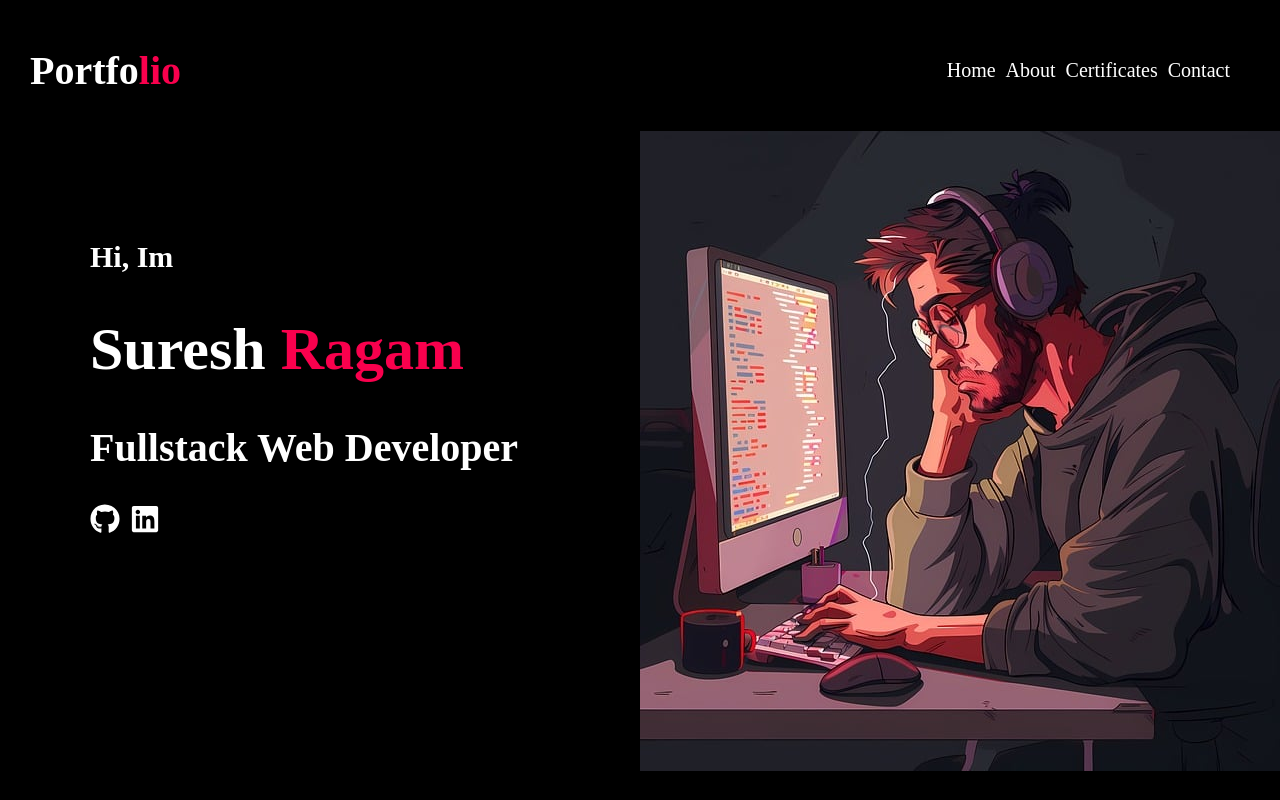
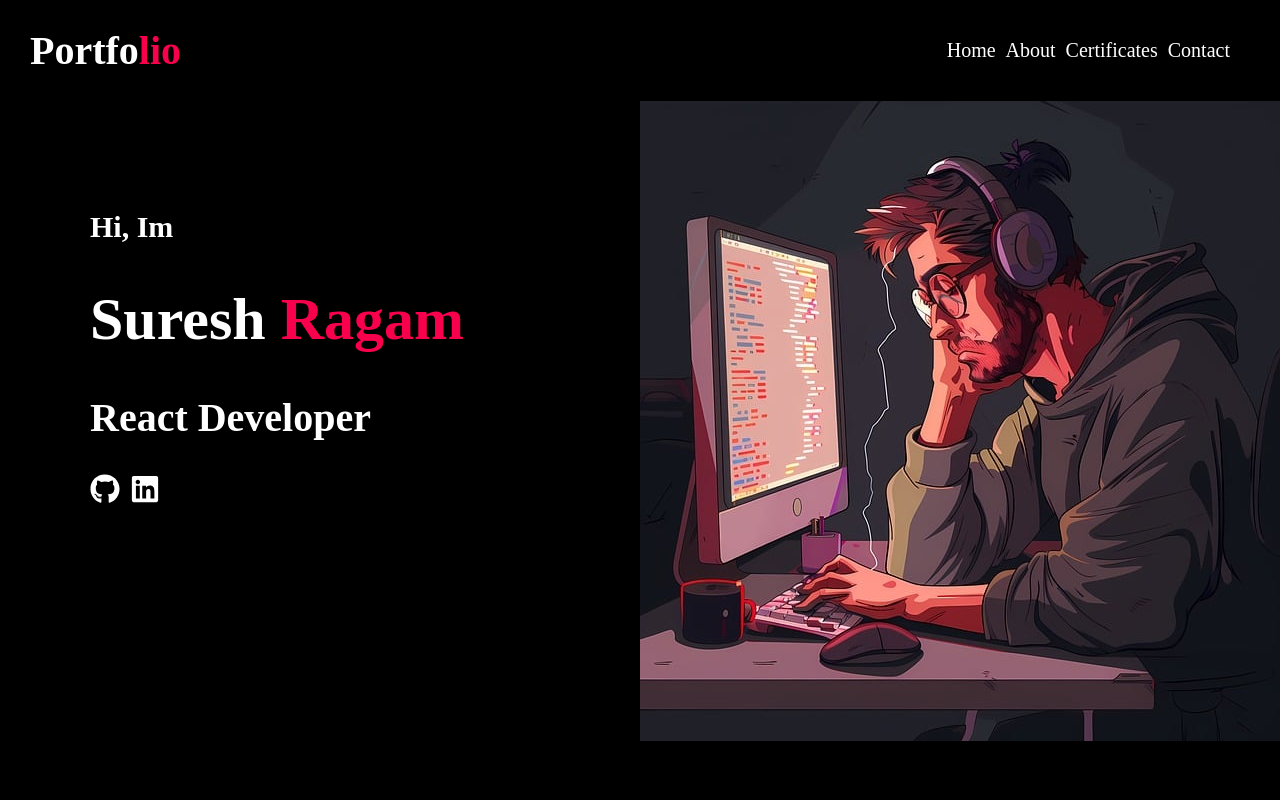
Before and after one commit to sureshragam/sureshragam.github.io, a React (Create React App) app: page / in a window 1280 px wide. Shown: the top 800 px of the page. Built offline with nearby package versions, Linux system fonts and the light colour scheme.

Commit message:
arrange files in respective folder

```diff
--- a/src/App.css
+++ b/src/App.css
@@ -3,6 +3,6 @@
   background-color: black;
   color: white;
   min-height: 100vh;
-  padding: 10px 30px;
+  padding: 0px 30px;
   font-family: "Josefin Sans", "sans-serif";
 }
--- a/src/components/About.tsx
+++ b/src/components/About/About.tsx
@@ -1,5 +1,5 @@
 import React, { useState } from "react"
-import pic2 from "../assets/images/pic2.jpg"
+import pic2 from "../../assets/images/pic2.jpg"
 import classes from "./About.module.css"
 
 const skills ={
--- a/src/components/Header.module.css
+++ b/src/components/Header/Header.module.css
@@ -3,7 +3,6 @@
     display: flex;
     justify-content: space-between;
     align-items: center;
-    padding:10px 0px;
 }
 .navigation{
     list-style-type: none;
--- a/src/components/Home.tsx
+++ /dev/null
@@ -1,26 +0,0 @@
-import React from "react"
-import pic1 from "../assets/images/pic1.jpg"
-import { FaGithub,FaLinkedin } from "react-icons/fa";
-import classes from './Home.module.css'
-
-const Home = () =>{
-    return(
-        <div className={classes.homeContainer}>
-            <div className={classes.col1}>
-                <h4>Hi, Im</h4>
-                <h1>Suresh <span>Ragam</span></h1>
-                <h2>Fullstack Web Developer</h2>
-                <div className={classes.iconsContainer}>
-                <FaGithub className={classes.icon} href=""/>
-                <FaLinkedin className={classes.icon}/>
-                </div>
-            </div>
-            <div className={classes.col2}>
-                <img src={pic1} alt="profile"/>
-            </div>
-
-        </div>
-    )
-}
-
-export default Home
--- /dev/null
+++ b/src/components/Home/Home.tsx
@@ -0,0 +1,48 @@
+import React, { useEffect, useState } from "react"
+import pic1 from "../../assets/images/pic1.jpg"
+import { FaGithub,FaLinkedin } from "react-icons/fa";
+import classes from './Home.module.css'
+
+const rolesData = [
+    "FullStack Web Developer",
+    "React Developer",
+    'Front-End Developer',
+    'Back-End Developer'
+]
+
+const Home = () =>{
+    const [role,setRole] =useState<any>(rolesData[0])
+    const [currentIndex,setCurrentIndex] = useState<any>(0);
+
+    useEffect(()=>{
+        const interval = setInterval(()=>{
+            setCurrentIndex((prevIndex) =>{
+                const newIndex = (prevIndex+1)%rolesData.length
+                setRole(rolesData[newIndex])
+                return(newIndex)
+            })
+        },5000)
+        return ()=> clearInterval(interval)
+    },[])
+
+
+    return(
+        <div className={classes.homeContainer}>
+            <div className={classes.col1}>
+                <h4>Hi, Im</h4>
+                <h1>Suresh <span>Ragam</span></h1>
+                <h2 className={classes.role}>{role}</h2>
+                <div className={classes.iconsContainer}>
+                <FaGithub className={classes.icon} href=""/>
+                <FaLinkedin className={classes.icon}/>
+                </div>
+            </div>
+            <div className={classes.col2}>
+                <img src={pic1} alt="profile"/>
+            </div>
+
+        </div>
+    )
+}
+
+export default Home
```
Also changed, not shown: src/App.js (+4 -4 lines), src/components/About/About.module.css (renamed from src/components/About.module.css), src/components/Certificates/certificates.module.css (renamed from src/components/certificates.module.css), src/components/Certificates/certificates.tsx (renamed from src/components/certificates.tsx), src/components/Header/Header.tsx (renamed from src/components/Header.tsx), src/components/Home/Home.module.css (line endings or trailing spaces).
